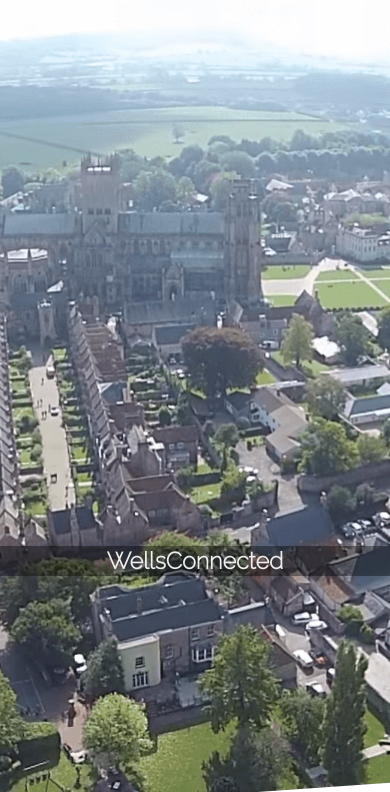
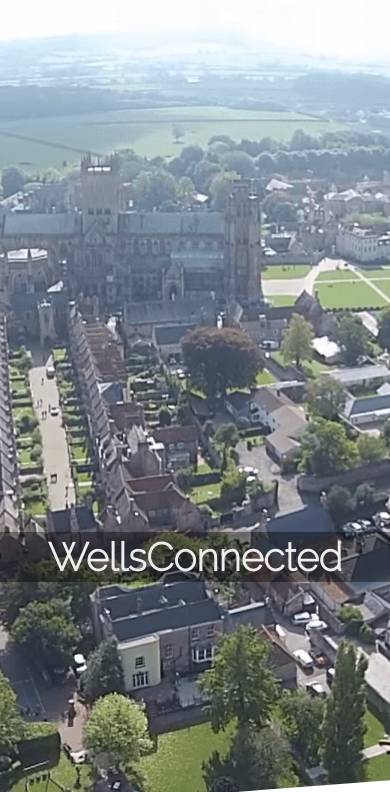
Before and after one commit to WellsConnected/wellsconnected.github.io, a Jekyll site: the page built from index.html, in a window 390 px wide. Shown: the top 792 px of the page. Built offline with Jekyll 4.4.1, drawn with Linux system fonts in a browser that asks for light colours; nearby versions of some CDN libraries; grey boxes are pictures that could not be loaded.

Commit message:
tweak css for phablets

```diff
--- a/css/style.css
+++ b/css/style.css
@@ -37,13 +37,13 @@
   margin: 1em 0;
 }
 
-@media only screen and (max-width : 375px) {
+@media only screen and (max-width : 450px) {
   #banner h1 {
     font-size: 10vw;
   }
 
   #banner::after {
-    border-width: 0 0 3em 450px;
+    border-width: 0 0 3em 550px;
   }
 }
 
```
